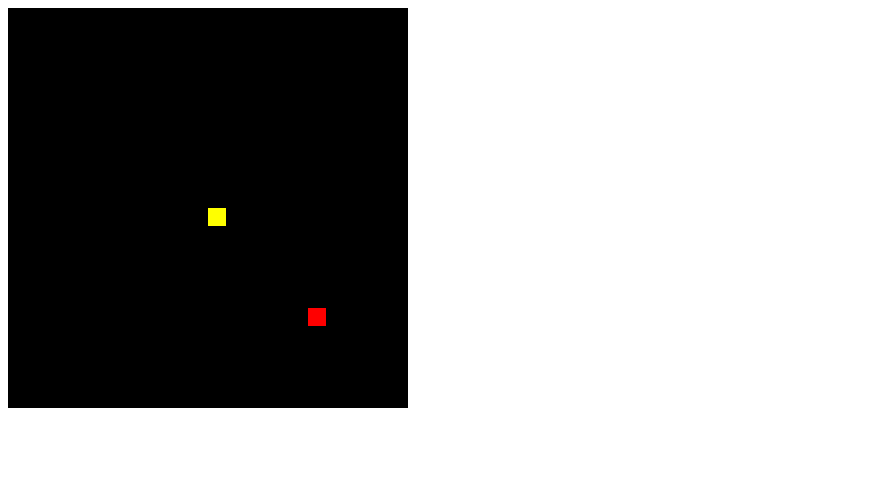
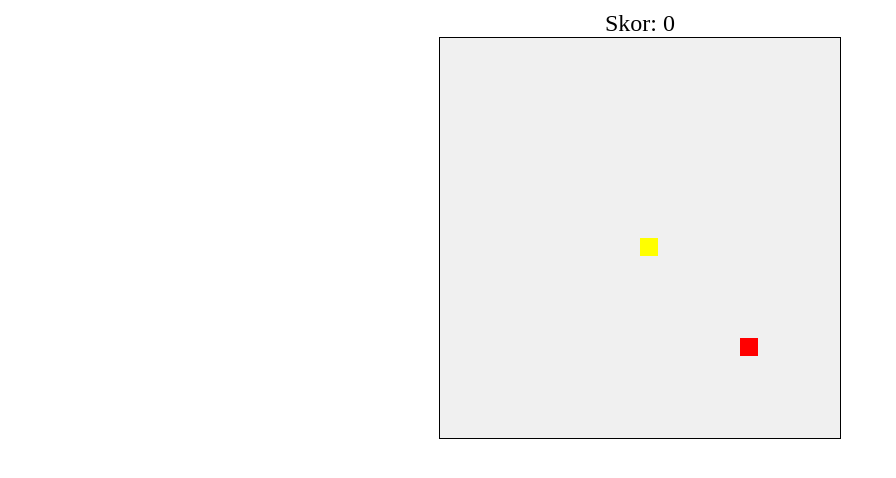
Before and after one commit to misterdhimaz/misterdhimaz.github.io, a plain HTML site: page snake.html in a window 1280 px wide. Shown: the whole page, without its empty margins (0-896 px from the left). Drawn offline with Linux system fonts and the light colour scheme.

Commit message:
Update snake.html

```diff
--- a/snake.html
+++ b/snake.html
@@ -1,76 +1,99 @@
+<!DOCTYPE html>
+<html lang="en">
+<head>
+    <meta charset="UTF-8">
+    <meta name="viewport" content="width=device-width, initial-scale=1.0">
+    <title>Game Ular</title>
+    <style>
+        canvas {
+            border: 1px solid black;
+            display: block;
+            margin: 0 auto;
+            background-color: #f0f0f0;
+        }
+        #score {
+            text-align: center;
+            font-size: 24px;
+            margin-top: 10px;
+        }
+    </style>
+</head>
+<body>
+    <div id="score">Skor: 0</div>
     <canvas id="gc" width="400" height="400"></canvas>
     <script>
-    window.onload=function() {
-        canv=document.getElementById("gc");
-        ctx=canv.getContext("2d");
-        document.addEventListener("keydown",keyPush);
-        setInterval(game,800/10);
+        window.onload = function() {
+            canv = document.getElementById("gc");
+            ctx = canv.getContext("2d");
+            document.addEventListener("keydown", keyPush);
+            setInterval(game, speed);
         }
 
-    px=py=10;
-    gs=tc=20;
-    ay=ax=15;
-    xv=yv=0;
-    trail=[];
+        let px = py = 10;
+        const gs = tc = 20;
+        let ax = ay = 15;
+        let xv = yv = 0;
+        let trail = [];
+        let tail = 5;
+        let score = 0;
+        let speed = 100;
+
+        function game() {
+            px += xv;
+            py += yv;
+            if(px < 0) px = tc - 1;
+            if(px > tc - 1) px = 0;
+            if(py < 0) py = tc - 1;
+            if(py > tc - 1) py = 0;
+
+            ctx.fillStyle = "#f0f0f0";
+            ctx.fillRect(0, 0, canv.width, canv.height);
+
+            ctx.fillStyle = "yellow";
+            for (let i = 0; i < trail.length; i++) {
+                ctx.fillRect(trail[i].x * gs, trail[i].y * gs, gs - 2, gs - 2);
+                if (trail[i].x === px && trail[i].y === py) {
                     tail = 5;
-    function game() {
-        px+=xv;
-        py+=yv;
-        if(px<0) {
-            px= tc-1;
-        }
-        if(px>tc-1) {
-            px= 0;
-        }
-        if(py<0) {
-            py= tc-1;
-        }
-        if(py>tc-1) {
-            py= 0;
-        }
-        ctx.fillStyle="black";
-        ctx.fillRect(0,0,canv.width,canv.height);
-
-        ctx.fillStyle="yellow";
-        for(var i=0;i<trail.length;i++) {
-            ctx.fillRect(trail[i].x*gs,trail[i].y*gs,gs-2,gs-2);
-            if(trail[i].x==px && trail[i].y==py) {
-                tail = 5;
+                    score = 0;
+                    speed = 100;
+                    document.getElementById("score").innerText = "Skor: " + score;
                 }
             }
-        trail.push({x:px,y:py});
-        while(trail.length>tail) {
+
+            trail.push({ x: px, y: py });
+            while (trail.length > tail) {
                 trail.shift();
             }
 
-        if(ax==px && ay==py) {
+            if (ax === px && ay === py) {
                 tail++;
-            ax=Math.floor(Math.random()*tc);
-            ay=Math.floor(Math.random()*tc);
+                score++;
+                speed = Math.max(50, speed - 5); // Meningkatkan kecepatan dengan mengurangi interval
+                document.getElementById("score").innerText = "Skor: " + score;
+                ax = Math.floor(Math.random() * tc);
+                ay = Math.floor(Math.random() * tc);
             }
 
-        ctx.fillStyle="red";
-        ctx.fillRect(ax*gs,ay*gs,gs-2,gs-2);
+            ctx.fillStyle = "red";
+            ctx.fillRect(ax * gs, ay * gs, gs - 2, gs - 2);
         }
 
         function keyPush(evt) {
-        switch(evt.keyCode) {
+            switch (evt.keyCode) {
                 case 37:
-                xv=-1;
-                yv=0;
+                    if (xv === 0) { xv = -1; yv = 0; }
                     break;
                 case 38:
-                xv=0;
-                yv=-1;
+                    if (yv === 0) { xv = 0; yv = -1; }
                     break;
                 case 39:
-                xv=1;
-                yv=0;
+                    if (xv === 0) { xv = 1; yv = 0; }
                     break;
                 case 40:
-                xv=0;
-                yv=1;
+                    if (yv === 0) { xv = 0; yv = 1; }
                     break;
             }
         }
     </script>
+</body>
+</html>
```
Lines whose indentation alone changed are shown as unchanged.
